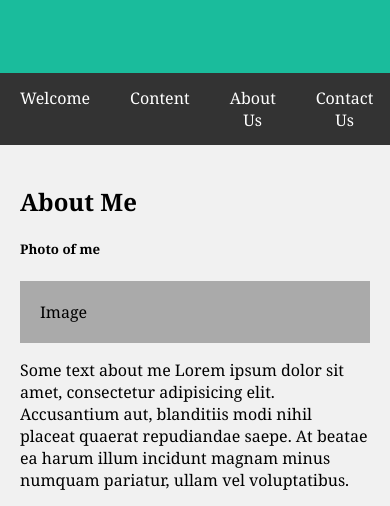
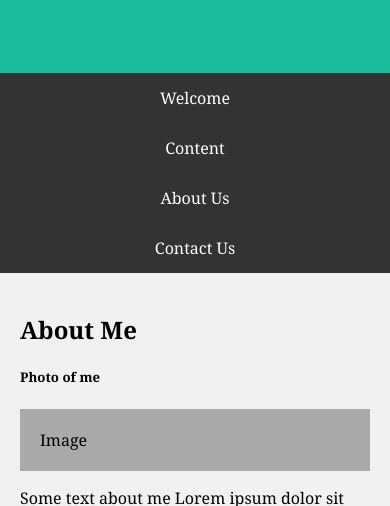
Before and after one commit to FoxtrotCN/Working-with-CSS, a plain HTML site: page index.html in a window 390 px wide. Shown: the part 267-773 px from the top of the page. Drawn offline with Linux system fonts and the light colour scheme.

Commit message:
Now, the webpage with the flexible layout, is responsive

```diff
--- a/styles.css
+++ b/styles.css
@@ -174,3 +174,11 @@ body {
     text-align: center;
     background-color: #1abc9c;
 }
+
+/*Responsive Layout - when the screen is less than 700px wide, make two columns stack on top of each other instead of next to each other*/
+
+@media screen and (max-width: 700px) {
+    .row-flex-container, .nav-bar {
+        flex-direction: column;
+    }
+}
```
